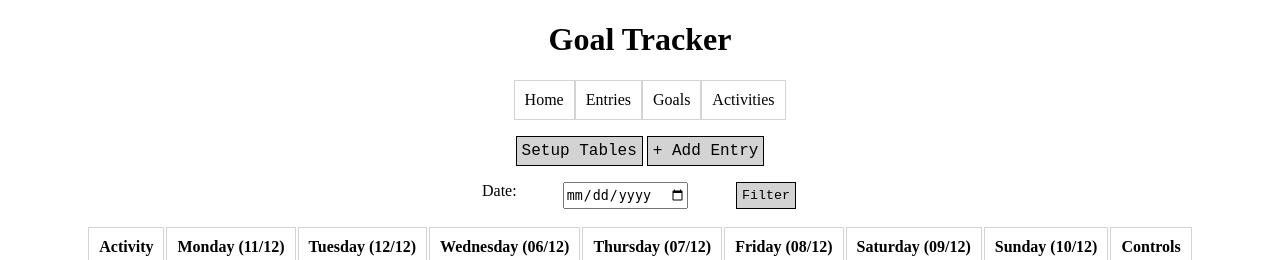
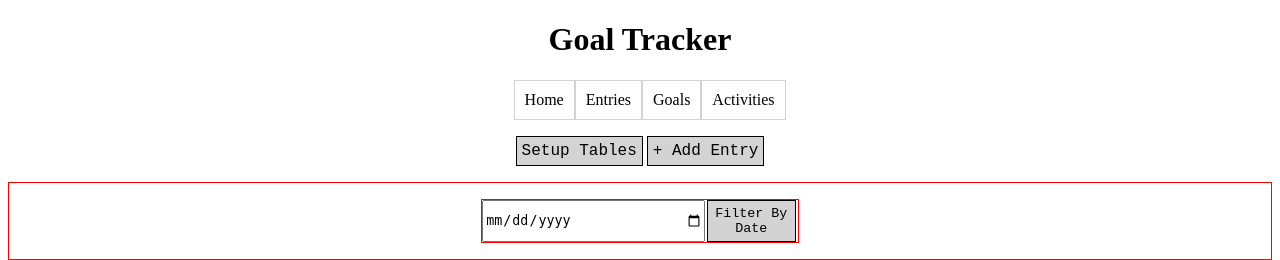
Before and after one commit to mafaz-abrar/goal-tracker, a PHP site: page / in a window 1280 px wide. Shown: the top 260 px of the page. Run offline with PHP 8.4, Linux system fonts and the light colour scheme; data that the repository does not hold is empty.

Commit message:
update filters

```diff
--- a/app/activities/activities.php
+++ b/app/activities/activities.php
@@ -59,9 +59,9 @@ while ($row = $db_access->get_next_row()) {
 
   <p class='controls'><a href='./activity.php?mode=add'> + Add Activity</a></p>
 
-  <form action='activities.php' method='post'>
+  <form action='activities.php' method='post' class='control-form'>
     <p class="form_input_container">
-      <select name='filter_goal_id' id='filter_goal_dropdown'>
+      <select name='filter_goal_id' id='filter_goal_dropdown' class='filter-input'>
       </select>
       <button>Filter By Goal</button>
     </p>
--- a/index.php
+++ b/index.php
@@ -39,14 +39,12 @@ include_once(__DIR__ . '/utils/sql_utils.php');
     <a href='./app/entries/entry.php?mode=add'> + Add Entry</a>
   </p>
 
-  <form action="index.php" method="POST">
+  <form action="index.php" method="POST" class='control-form'>
     <p class='form_input_container'>
-      <label for='filter_date'>Date: </label>
-      <input type='date' name='filter_date' <?php echo isset($_POST['filter_date']) ? "value=" . add_single_quotes($_POST['filter_date']) : '' ?> />
-      <button>Filter</button>
+      <input type='date' name='filter_date' class='filter-input' <?php echo isset($_POST['filter_date']) ? "value=" . add_single_quotes($_POST['filter_date']) : '' ?> />
+      <button>Filter By Date</button>
     </p>
   </form>
-
 
   <?php
 
--- a/styles/styles.css
+++ b/styles/styles.css
@@ -46,6 +46,10 @@ h1 {
   background-color: lightgoldenrodyellow;
 }
 
+.control-form {
+  border: solid red 1px;
+}
+
 table {
   margin: auto;
 }
@@ -82,6 +86,11 @@ tbody tr:nth-child(odd) {
   margin-right: auto;
   display: flex;
   justify-content: space-between;
+  border: solid red 1px;
+}
+
+.filter-input {
+  width: 100%;
 }
 
 .success {
```
